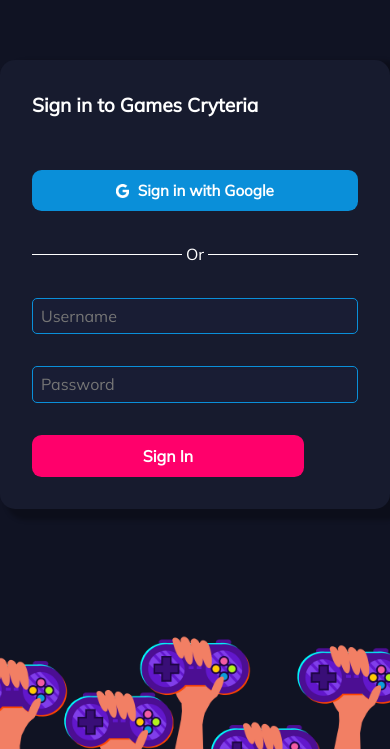
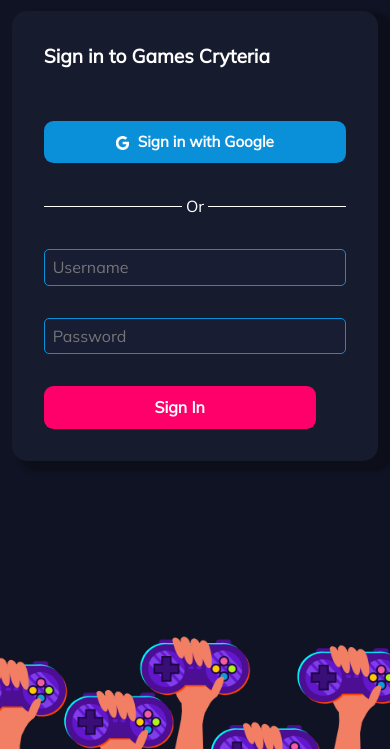
Before and after one commit to lastra-dev/games-cryteria, a PHP site: page /signin in a window 390 px wide. Shown: the part 68-817 px from the top of the page. Run offline with PHP 8.4, Linux system fonts and the light colour scheme.

Commit message:
Fix signin sizes

```diff
--- a/public/css/sign-in.css
+++ b/public/css/sign-in.css
@@ -10,14 +10,13 @@ body {
   display: flex;
   justify-content: space-between;
   align-items: center;
-  flex-grow: 1;
 }
 
-.signin-main-section .shadow-chart {
+.shadow-chart {
   display: flex;
   flex-direction: column;
   justify-content: space-around;
-  width: 500px;
+  width: 35vw;
   margin-right: 6em;
   margin-top: 5em;
 }
@@ -35,32 +34,23 @@ body {
   width: 17em;
 }
 
-
-
-@media (min-height: 800px) {
-  .fav-games-message{
-    margin-top: 2em;
-  }
-}
-
-@media (min-height: 900px) {
-  .signin-main-section .shadow-chart {
-    margin-top: 10em;
-  }
-
-  .fav-games-message{
-    margin-top: 3em;
-  }
-}
-
-@media (max-width: 1200px) {
+@media screen and (max-width: 1024px) {
   .fav-games-message {
     display: none;
   }
   .signin-main-section {
     justify-content: center;
+    padding: 8vw;
   }
-  .signin-main-section .shadow-chart {
-    margin: 60px 0px 0px 0px;
+
+  .shadow-chart {
+    margin: 0px;
+    width: 100%;
   }
 }
+
+@media (max-width: 768px) {
+  .signin-main-section {
+    padding: 3vw;
+  }
+}
```
